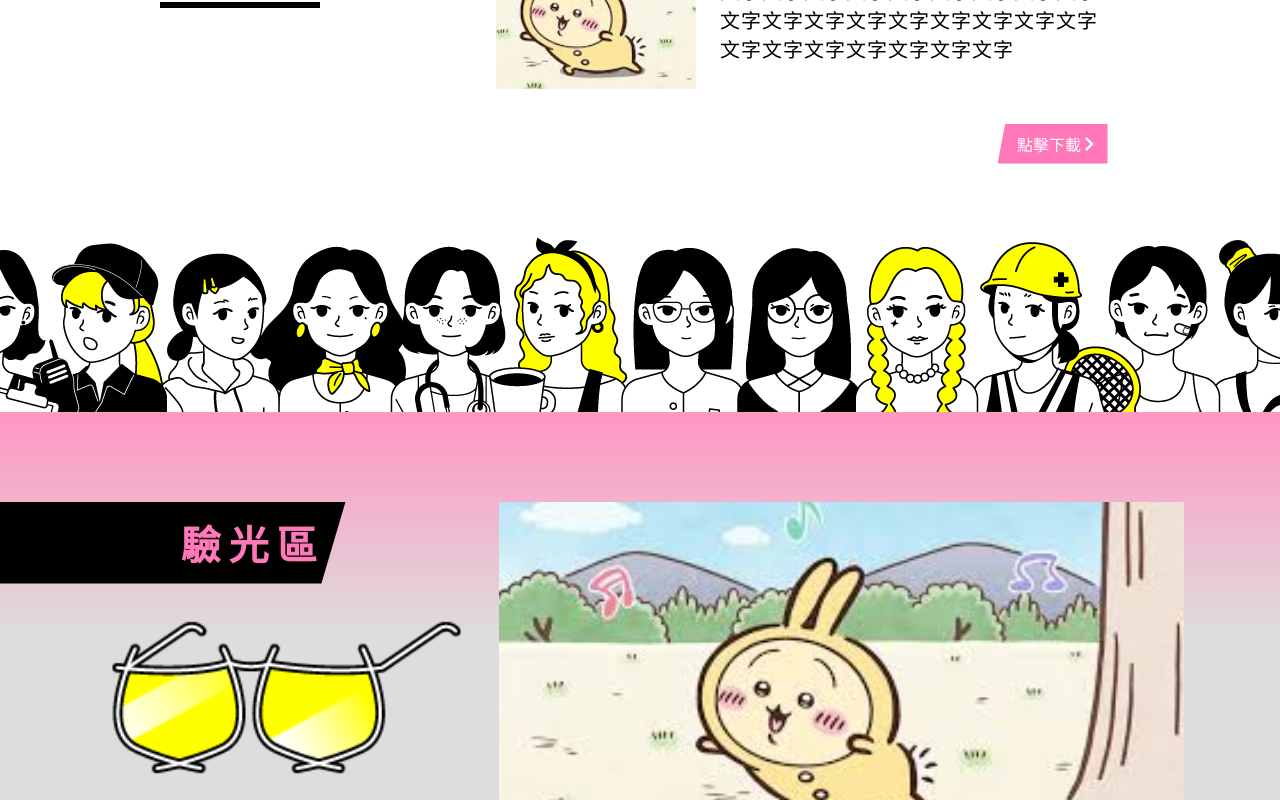
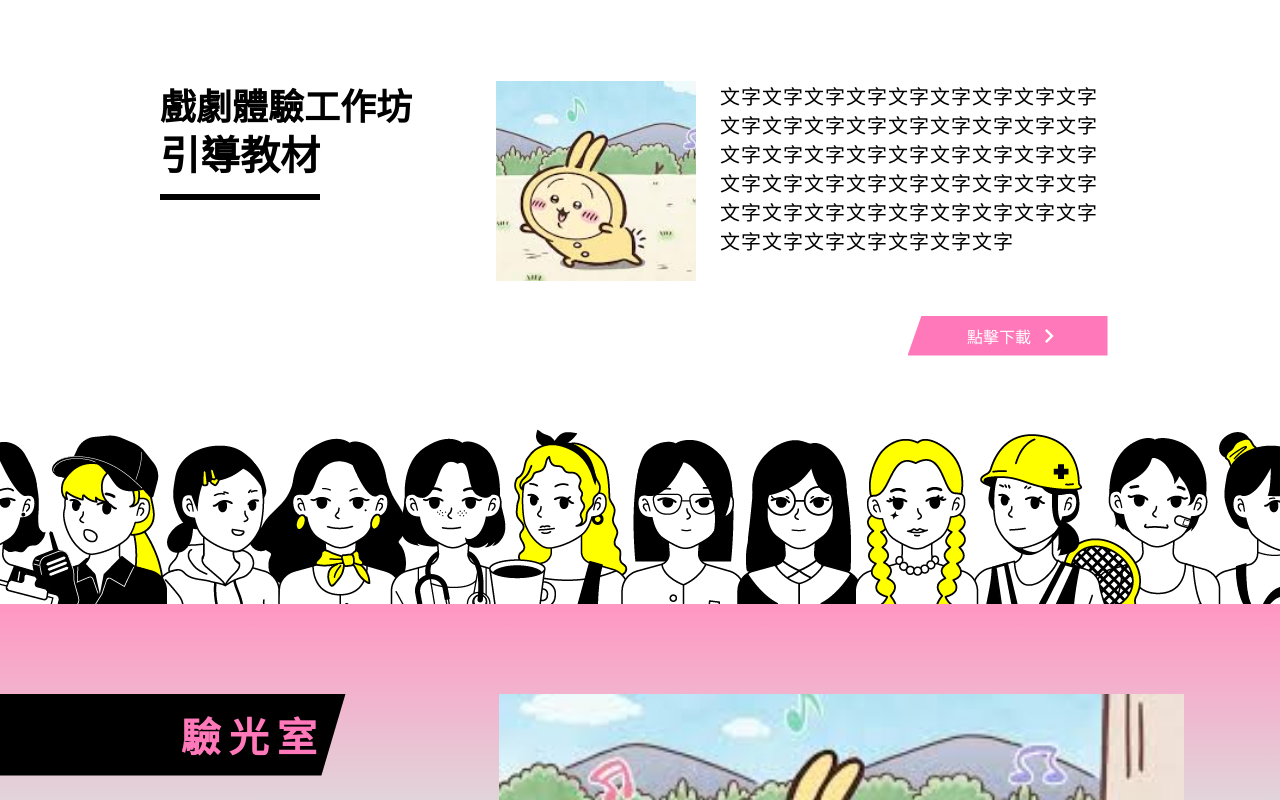
Before and after one commit to dingdingdingdingliu/girls-day-2024, a Next.js app: page / in a window 1280 px wide. Shown: the part 3460-4260 px from the top of the page. Built offline with nearby package versions, Linux system fonts and the light colour scheme.

Commit message:
fix: update feedback

```diff
--- a/components/Common/Index/DesktopNavCard.js
+++ b/components/Common/Index/DesktopNavCard.js
@@ -95,7 +95,7 @@ export default function DesktopNavCard({
           <LinkContent>接待櫃檯｜關於女孩日</LinkContent>
         </LinkWrapper>
         <LinkWrapper onClick={() => handleNavClick("vision")}>
-          <LinkContent>驗光區｜小遊戲 I</LinkContent>
+          <LinkContent>驗光室｜小遊戲 I</LinkContent>
         </LinkWrapper>
         <LinkWrapper onClick={() => handleNavClick("findObject")}>
           <LinkContent>展售區｜小遊戲 II</LinkContent>
--- a/components/Common/Index/MobileNavCard.js
+++ b/components/Common/Index/MobileNavCard.js
@@ -112,7 +112,7 @@ export default function MobileNavCard({ isMobileNavOpen, setIsMobileNavOpen }) {
         <LinkContent>接待櫃檯｜關於女孩日</LinkContent>
       </LinkWrapper>
       <LinkWrapper onClick={() => handleNavClick("vision")}>
-        <LinkContent>驗光區｜小遊戲 I</LinkContent>
+        <LinkContent>驗光室｜小遊戲 I</LinkContent>
       </LinkWrapper>
       <LinkWrapper onClick={() => handleNavClick("findObject")}>
         <LinkContent>展售區｜小遊戲 II</LinkContent>
--- a/components/Common/Label/SingleLeftBevelLabel.js
+++ b/components/Common/Label/SingleLeftBevelLabel.js
@@ -14,14 +14,14 @@ export const AbsoluteSlideLabelWrapper = styled.div`
 `;
 
 // 戲劇體驗工作訪卡片用層
-export const AbsoluteLabelWrapper = styled.div`
-  width: 125px;
+export const AbsoluteButtonWrapper = styled.div`
+  width: 200px;
   position: absolute;
   bottom: 0;
   right: 0;
 
   @media (max-width: ${globalConfig.mediaQuery}) {
-    width: 50%;
+    width: 150px;
   }
 `;
 
@@ -51,6 +51,7 @@ const ArrowRightStyle = styled(MdOutlineKeyboardArrowRight)`
   color: ${(props) => props.fontcolor};
   font-size: 28px;
   margin-right: -15px;
+  margin-left: ${(props) => (props.isDownLoad ? "10px" : "0px")};
 
   @media (max-width: ${globalConfig.mediaQuery}) {
     font-size: 36px;
@@ -75,6 +76,7 @@ export function SingleLeftBevelLabel({
   isPointer = false,
   labelColor,
   fontcolor,
+  isDownLoad = false,
 }) {
   return (
     <BevelLabelStyle
@@ -84,7 +86,7 @@ export function SingleLeftBevelLabel({
     >
       <LabelContentWrapper>
         <BevelLabelText fontcolor={fontcolor}>{labelText}</BevelLabelText>
-        <ArrowRightStyle fontcolor={fontcolor} />
+        <ArrowRightStyle fontcolor={fontcolor} isDownLoad={isDownLoad} />
       </LabelContentWrapper>
     </BevelLabelStyle>
   );
--- a/components/Pages/Index/SectionPromoVideo/index.js
+++ b/components/Pages/Index/SectionPromoVideo/index.js
@@ -34,7 +34,7 @@ const Title = styled.p`
 `;
 
 const VideoWrapper = styled.div`
-  width: 70%;
+  width: 100%;
 	aspect-ratio: 2 / 1;
 	margin: 0 auto;
 
--- a/components/Pages/Index/SectionReport/DramaSection.js
+++ b/components/Pages/Index/SectionReport/DramaSection.js
@@ -9,7 +9,7 @@ import {
   ActionWrapper,
 } from "./Components";
 import {
-  AbsoluteSlideLabelWrapper,
+  AbsoluteButtonWrapper,
   SingleLeftBevelLabel,
 } from "@/components/Common/Label/SingleLeftBevelLabel";
 import globalConfig from "@/styles/globalConfig";
@@ -64,14 +64,6 @@ const DramaCopyWriteWrapper = styled(CopyWriteWrapper)`
   }
 `;
 
-const AbsoluteButtonWrapper = styled(AbsoluteSlideLabelWrapper)`
-  width: 110px;
-
-  @media (max-width: ${globalConfig.mediaQuery}) {
-    width: 150px;
-  }
-`;
-
 const StyledImageWrapper = styled.div`
   width: 200px;
   height: 200px;
@@ -123,6 +115,7 @@ function DramaAction() {
             onClick={() => {}}
             labelColor={theme.colors.pink}
             fontcolor={theme.colors.white}
+            isDownLoad={true}
           />
         </AbsoluteButtonWrapper>
       </DramaButtonWrapper>
--- a/components/Pages/Index/SectionVision/index.js
+++ b/components/Pages/Index/SectionVision/index.js
@@ -73,7 +73,7 @@ export default function SectionVision({ isDesktop }) {
           <BevelLabel
             buttonColor={theme.colors.black}
             textColor={theme.colors.pink}
-            labelText="驗光區"
+            labelText="驗光室"
           />
         </LabelWrapper>
       )}
@@ -83,7 +83,7 @@ export default function SectionVision({ isDesktop }) {
             <BevelLabel
               buttonColor={theme.colors.black}
               textColor={theme.colors.pink}
-              labelText="驗光區"
+              labelText="驗光室"
             />
           </LabelWrapper>
         )}
```
